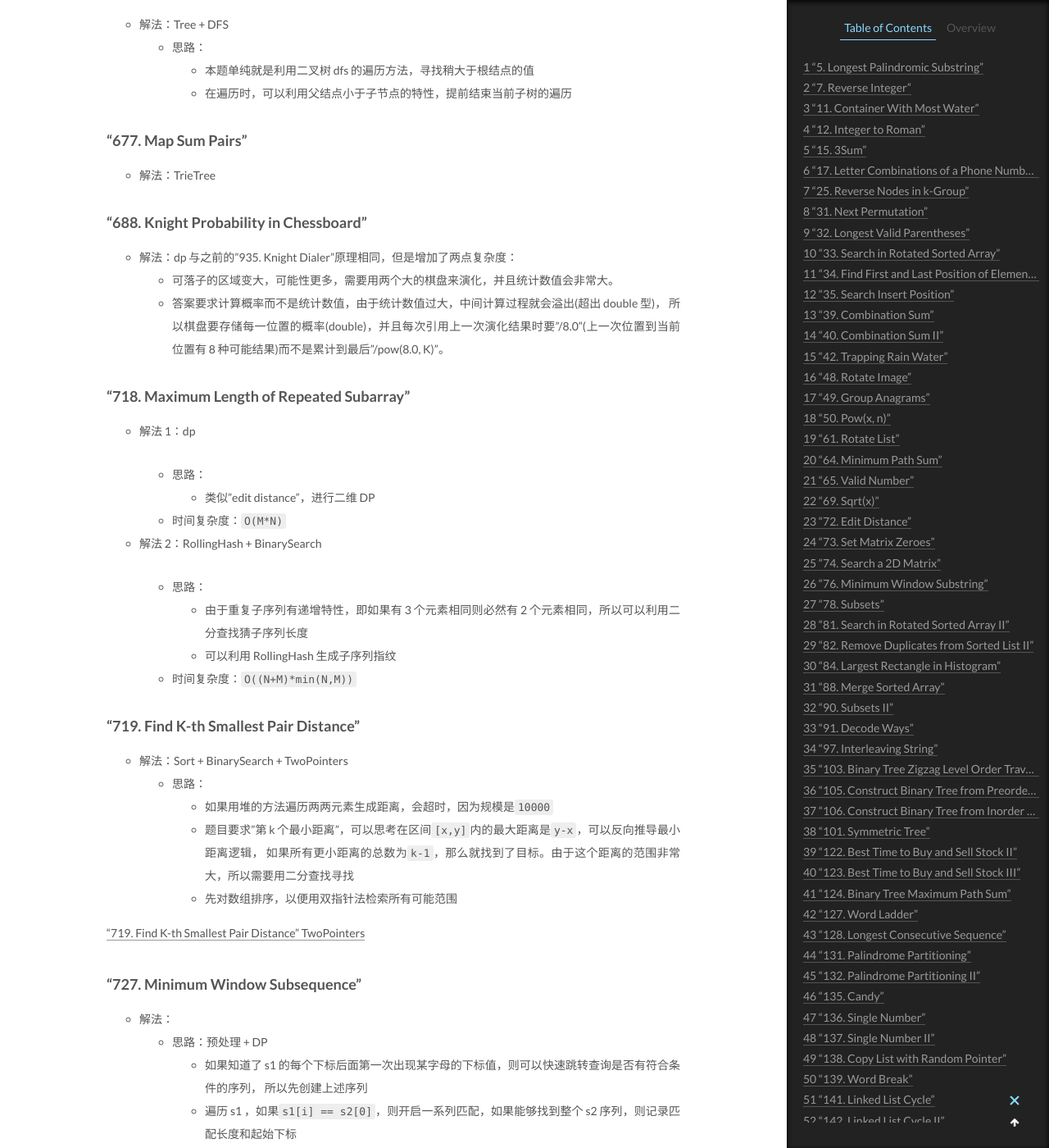
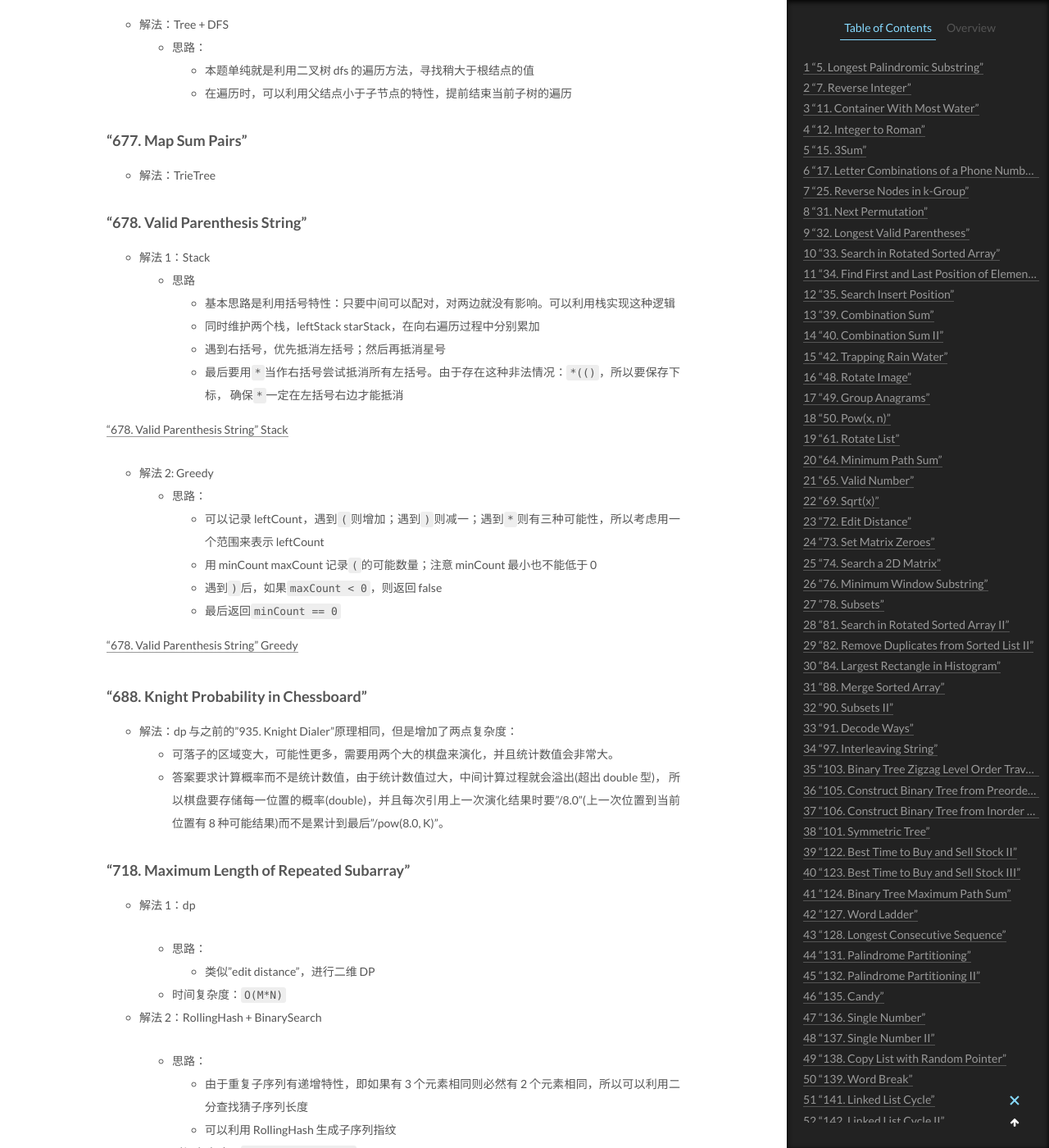
Before and after one commit to CodeHunter2006/CodeHunter2006.github.io, a Jekyll site: the page built from _posts/2020-12-27-LeetCode_Question_Category.md, in a window 1280 px wide and 1400 px high, scrolled down 54856 px. Shown: the whole window at 82% size. Built offline with Jekyll 4.4.1, drawn with Linux system fonts in a browser that asks for light colours; formulas are drawn with MathJax 3.

Commit message:
[doc]: add contents.

```diff
--- a/_posts/2020-12-27-LeetCode_Question_Category.md
+++ b/_posts/2020-12-27-LeetCode_Question_Category.md
@@ -1942,6 +1942,27 @@ tags: Algorithm Leetcode
 ### "677. Map Sum Pairs"
 
 - 解法：TrieTree
+
+### "678. Valid Parenthesis String"
+
+- 解法 1：Stack
+  - 思路
+    - 基本思路是利用括号特性：只要中间可以配对，对两边就没有影响。可以利用栈实现这种逻辑
+    - 同时维护两个栈，leftStack starStack，在向右遍历过程中分别累加
+    - 遇到右括号，优先抵消左括号；然后再抵消星号
+    - 最后要用`*`当作右括号尝试抵消所有左括号。由于存在这种非法情况：`*(()`，所以要保存下标，
+      确保`*`一定在左括号右边才能抵消
+
+["678. Valid Parenthesis String" Stack]()
+
+- 解法 2: Greedy
+  - 思路：
+    - 可以记录 leftCount，遇到`(`则增加；遇到`)`则减一；遇到`*`则有三种可能性，所以考虑用一个范围来表示 leftCount
+    - 用 minCount maxCount 记录`(`的可能数量；注意 minCount 最小也不能低于 0
+    - 遇到`)`后，如果`maxCount < 0`，则返回 false
+    - 最后返回`minCount == 0`
+
+["678. Valid Parenthesis String" Greedy]()
 
 ### "688. Knight Probability in Chessboard"
 
```
Also changed, not shown: _posts/2020-12-27-Algorithm_Stack.md (+29 -0 lines), _posts/2021-01-02-Algorithm_Greedy.md (+24 -0 lines), _posts/2021-06-26-Idempotent.md (+18 -1 lines), _posts/2021-09-11-ServerPublicTable.md (added, +28 -0 lines), assets/images/2021-06-26-Idempotent_3.png (added).
